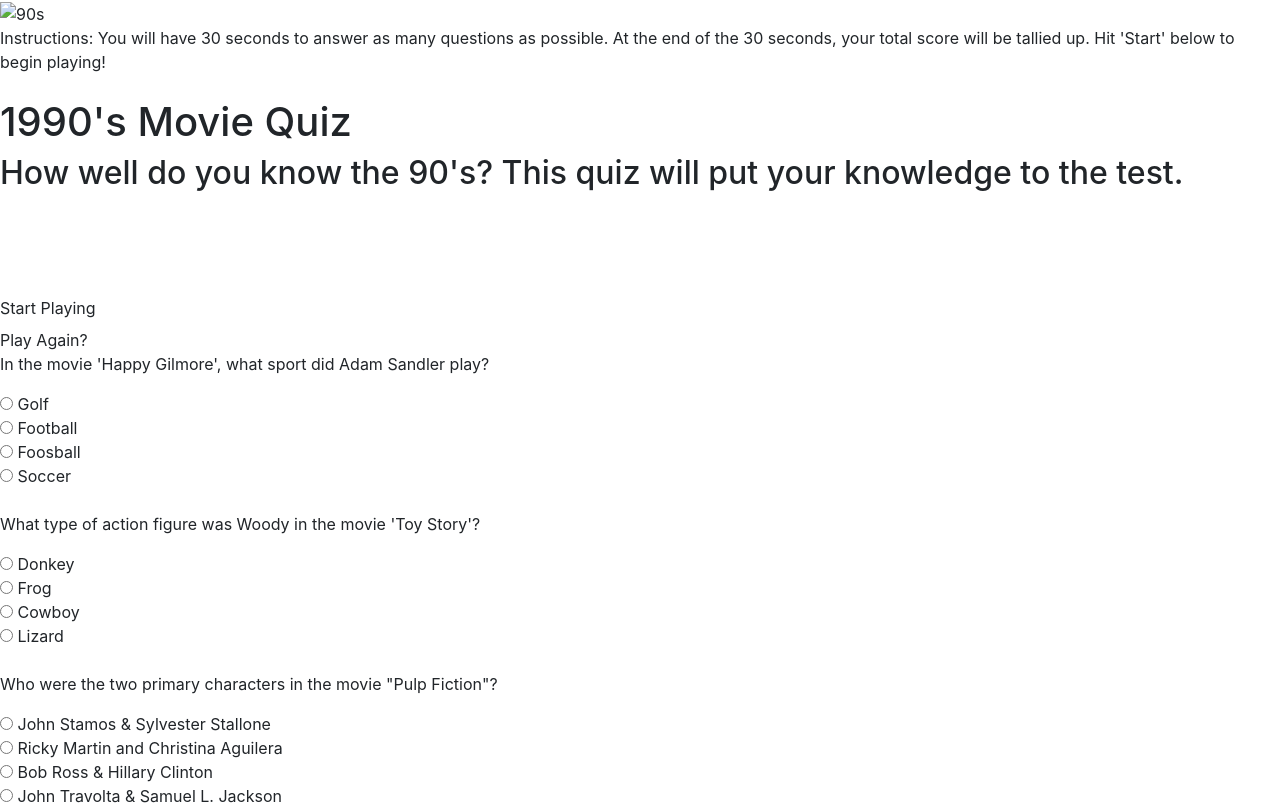
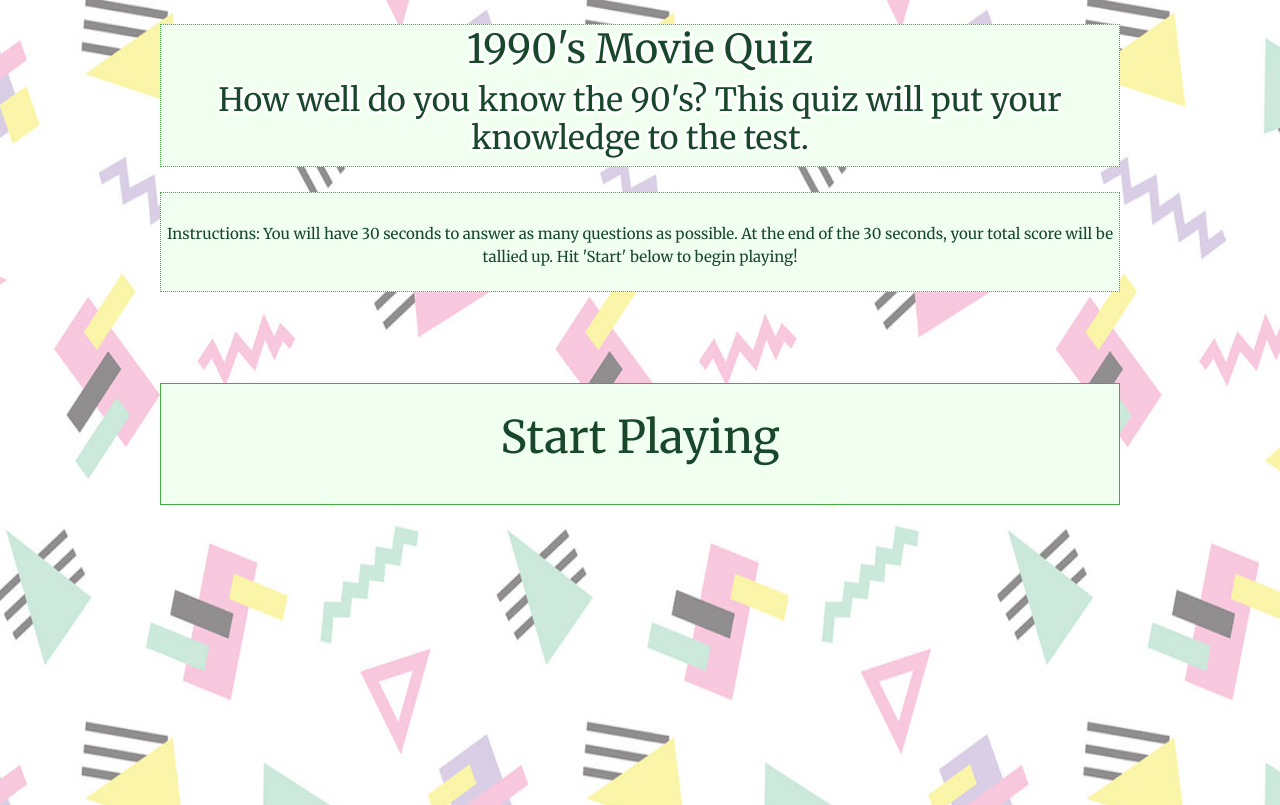
Before and after one commit to brandonlublin/triviagame, a plain HTML site: page index.html in a window 1280 px wide. Shown: the top 805 px of the page. Drawn offline with nearby package versions, Linux system fonts and the light colour scheme; the site is published under a folder, as on GitHub Pages, so addresses that start at the root find nothing.

Commit message:
fixed image links in html

```diff
--- a/index.html
+++ b/index.html
@@ -4,13 +4,13 @@
 
         <link href="https://fonts.googleapis.com/css?family=Abel|Merriweather" rel="stylesheet">
         <link rel="stylesheet" href="https://stackpath.bootstrapcdn.com/bootstrap/4.2.1/css/bootstrap.min.css" integrity="sha384-GJzZqFGwb1QTTN6wy59ffF1BuGJpLSa9DkKMp0DgiMDm4iYMj70gZWKYbI706tWS" crossorigin="anonymous">
-        <link rel="stylesheet" type="text/css" href="/assets/css/style.css">
+        <link rel="stylesheet" type="text/css" href="assets/css/style.css">
         <script type="text/javascript" src="https://cdnjs.cloudflare.com/ajax/libs/jquery/3.3.1/jquery.js"></script>
-        <script type='text/javascript' src='/assets/javascript/app.js'></script>
+        <script type='text/javascript' src='assets/javascript/app.js'></script>
     </head>
     <body>
 
-        <img class='logo' src="/assets/images/Geometric-90s-Wall-Mural-Murals-Wallpaper.jpg" alt="90s">
+        <img class='logo' src="assets/images/Geometric-90s-Wall-Mural-Murals-Wallpaper.jpg" alt="90s">
         <div class='container1'>
             <div id='instructionContainer'>Instructions: You will have 30 seconds to answer as many questions as possible. At the end of the 30 seconds, your total score will be tallied up. Hit 'Start' below to begin playing!</div>
             <br>
```
